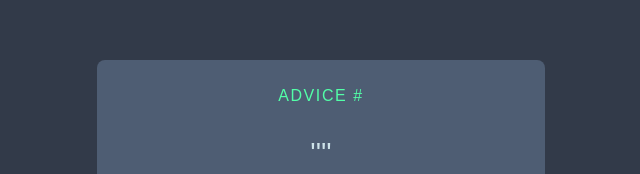
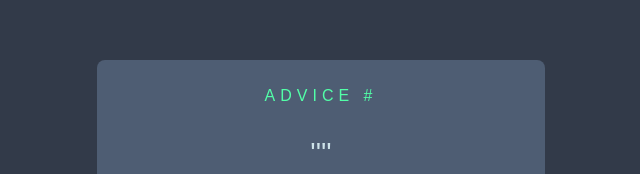
Before and after one commit to SanazBHMN/advice-generator-app, a React (Create React App) app: page / in a window 1280 px wide. Shown: the part 209-383 px from the top of the page, without its empty margins (319-959 px from the left). Built offline with nearby package versions, Linux system fonts and the light colour scheme.

Commit message:
letter spacing

```diff
--- a/tailwind.config.js
+++ b/tailwind.config.js
@@ -15,6 +15,9 @@ module.exports = {
     boxShadow: {
       "3xl": "0px 0px 25px 0px hsl(150deg 100% 66%)",
     },
+    letterSpacing: {
+      widest: "5px"
+    }
   },
   plugins: [],
 };
```
